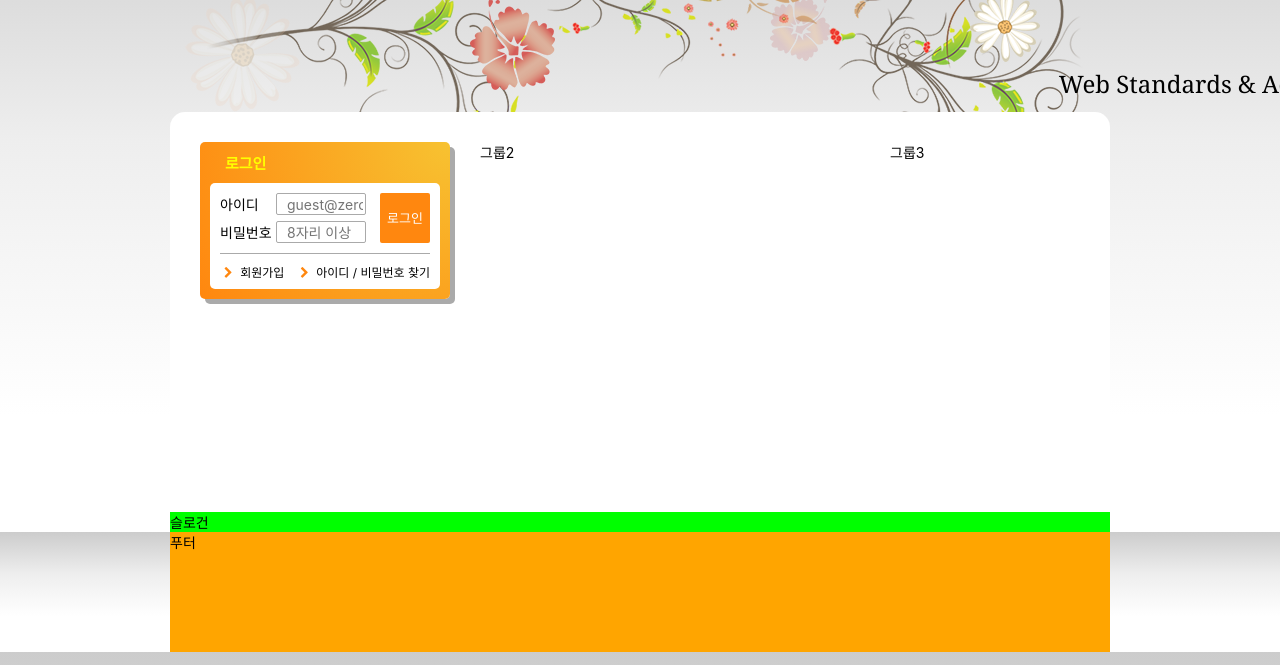
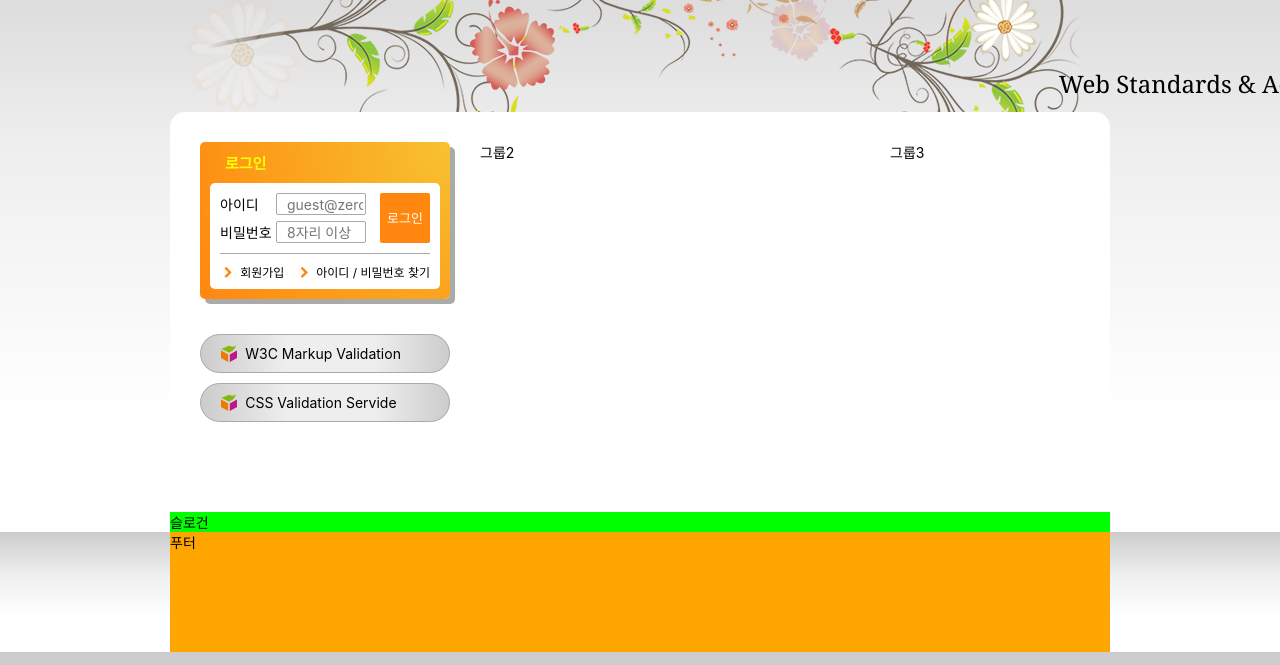
Before and after one commit to PisoDev77/zeroConnecTo, a website: page HTML5/index.html in a window 1280 px wide. Shown: the part 135-800 px from the top of the page. Drawn offline with Linux system fonts and the light colour scheme; a web font is replaced by a local one.

Commit message:
유효성 검사 마크업 및 디자인 완성

```diff
--- a/HTML5/css/index.css
+++ b/HTML5/css/index.css
@@ -366,7 +366,26 @@ a{
             }
 
 
+        .validation-links{
+            margin-top:25px;
+        }
+            .validations a{
+                display: inline-block;
+                width: 100%;
+                padding: 1rem;
+                text-indent: 15%;
+                border-radius: 24px;
+                background:
+                url("./images/validation_icon.png") no-repeat 20px 50%,
+                linear-gradient(to right, #ccc 0%, #eee 35%, #eee 70%, #ccc 100%)
+                ,#ccc;
+                margin-top: 10px;
+                border: 1px solid #aaa;
+            }
+            .validations a:hover, .validations a:focus{
+                color: red;
 
+            }
 
     /* 슬로건 */
 .slogan{
--- a/HTML5/index.html
+++ b/HTML5/index.html
@@ -13,16 +13,18 @@
     <meta http-equiv="X-UA-Compatible" content="IE=edge" />
     <meta name="viewport" content="width=device-width, initial-scale=1.0" />
 
-
     <title>웹카페 Natural</title>
 
-    <link rel="stylesheet" as="style" crossorigin="true" href="https://cdn.jsdelivr.net/gh/orioncactus/pretendard@v1.3.5/dist/web/static/pretendard-dynamic-subset.css" />
+    <link
+      rel="stylesheet"
+      as="style"
+      crossorigin="true"
+      href="https://cdn.jsdelivr.net/gh/orioncactus/pretendard@v1.3.5/dist/web/static/pretendard-dynamic-subset.css"
+    />
     <link rel="stylesheet" href="./css/index.css" />
   </head>
   <body>
-
     <header class="header">
-
       <h1 class="logo">
         <a href="/"><img src="./assets/logo.png" alt="Web Cafe" /></a>
       </h1>
@@ -48,12 +50,9 @@
         </li>
       </ul>
 
-
       <nav class="navigation">
         <h2 class="sr-only">메인메뉴</h2>
         <ul class="menu">
-
-
           <li class="menu-item is-active">
             <button type="button" class="menu-button">HTML에 대해</button>
             <ul class="sub-menu menu-html">
@@ -68,7 +67,6 @@
               </li>
             </ul>
           </li>
-
 
           <li class="menu-item">
             <button type="button" class="menu-button">CSS에 대해</button>
@@ -88,7 +86,6 @@
             </ul>
           </li>
 
-
           <li class="menu-item">
             <button type="button" class="menu-button">웹표준</button>
             <ul class="sub-menu menu-standards">
@@ -103,7 +100,6 @@
               </li>
             </ul>
           </li>
-
 
           <li class="menu-item">
             <button type="button" class="menu-button">웹 접근성</button>
@@ -122,7 +118,6 @@
               </li>
             </ul>
           </li>
-
 
           <li class="menu-item">
             <button type="button" class="menu-button">묻고 답하기</button>
@@ -145,7 +140,6 @@
             </ul>
           </li>
 
-
           <li class="menu-item">
             <button type="button" class="menu-button">자료실</button>
             <ul class="sub-menu menu-archive">
@@ -163,32 +157,42 @@
               </li>
             </ul>
           </li>
-
-
         </ul>
       </nav>
+    </header>
 
+    <div class="visual">
+      <p class="visual-text">Web Standards &amp; Accessibility</p>
+    </div>
 
-    </header>
-    <div class="visual">
-      <p class="visual-text">
-        Web Standards &amp; Accessibility
-      </p>
-    </div>
     <main class="main clearfix">
-
-
       <div class="group group1">
         <section class="login">
           <h2 class="login-title">로그인</h2>
-              <form method="POST" action="https://formspree.io/seulbinim@gmail.com" class="login-form">
+          <form
+            method="POST"
+            action="https://formspree.io/seulbinim@gmail.com"
+            class="login-form"
+          >
             <fieldset>
               <legend class="sr-only">회원 로그인 폼</legend>
               <div class="user-email">
-                    <label for="userEmail">아이디</label><input type="email" id="userEmail" required placeholder="guest@zerobase.com"/>
+                <label for="userEmail">아이디</label
+                ><input
+                  type="email"
+                  id="userEmail"
+                  required
+                  placeholder="guest@zerobase.com"
+                />
               </div>
               <div class="user-pw">
-                    <label for="userPw">비밀번호</label><input type="password" id="userPw" required placeholder="8자리 이상"/>
+                <label for="userPw">비밀번호</label
+                ><input
+                  type="password"
+                  id="userPw"
+                  required
+                  placeholder="8자리 이상"
+                />
               </div>
               <button type="submit" class="login-button">로그인</button>
             </fieldset>
@@ -205,19 +209,40 @@
             </a>
           </div>
         </section>
+
+        <section class="validation-links">
+          <h2 class="validations-title sr-only">"유효성 검사 배너"</h2>
+          <ul class="validations">
+            <li class="validation-markup">
+              <a
+                title="마크업 유효성 검사 바로가기"
+                href="/"
+                target="_blank"
+                rel="noopener noreferrer"
+                >W3C Markup Validation</a
+              >
+            </li>
+            <li class="validation-css">
+              <a
+                title="CSS 유효성 검사 바로가기"
+                href="/"
+                target="_blank"
+                rel="noopener noreferrer"
+                >CSS Validation Servide</a
+              >
+            </li>
+          </ul>
+        </section>
       </div>
-
 
       <div class="group group2">그룹2</div>
       <div class="group group3">그룹3</div>
       <!-- <div class="clearfix"></div> -->
 
-
       <!--
             div.group.group$*3
             div.group.group${그룹$}*3
         -->
-
     </main>
     <article class="slogan">슬로건</article>
     <footer class="footer">
@@ -233,6 +258,5 @@
 
     <!-- <script src="https://cdnjs.cloudflare.com/ajax/libs/jquery/3.6.1/jquery.min.js" integrity="sha512-aVKKRRi/Q/YV+4mjoKBsE4x3H+BkegoM/em46NNlCqNTmUYADjBbeNefNxYV7giUp0VxICtqdrbqU7iVaeZNXA==" crossorigin="anonymous" referrerpolicy="no-referrer"></script>
      <script src="./js/menu-tab.js"></script> -->
-
   </body>
 </html>
```
Lines whose indentation alone changed are shown as unchanged.
